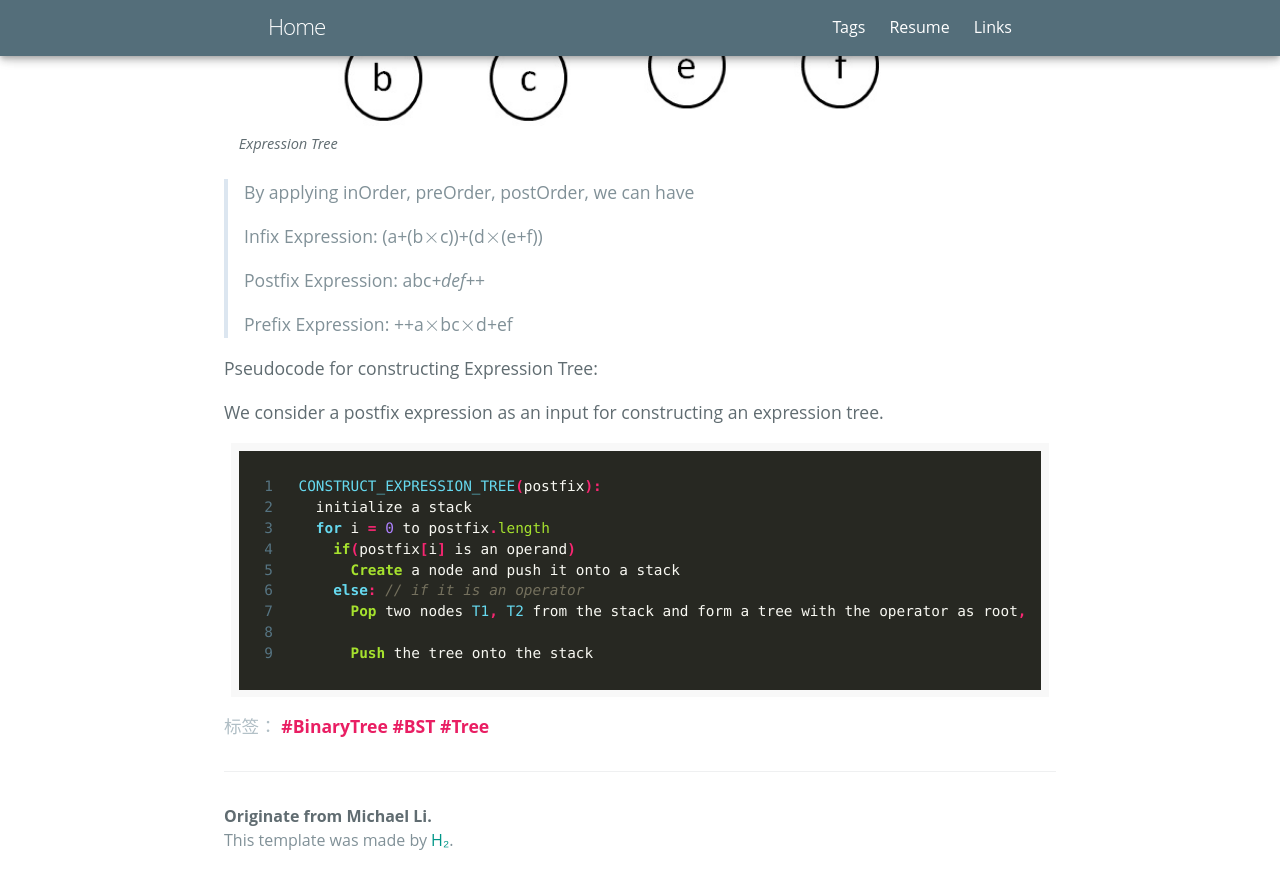
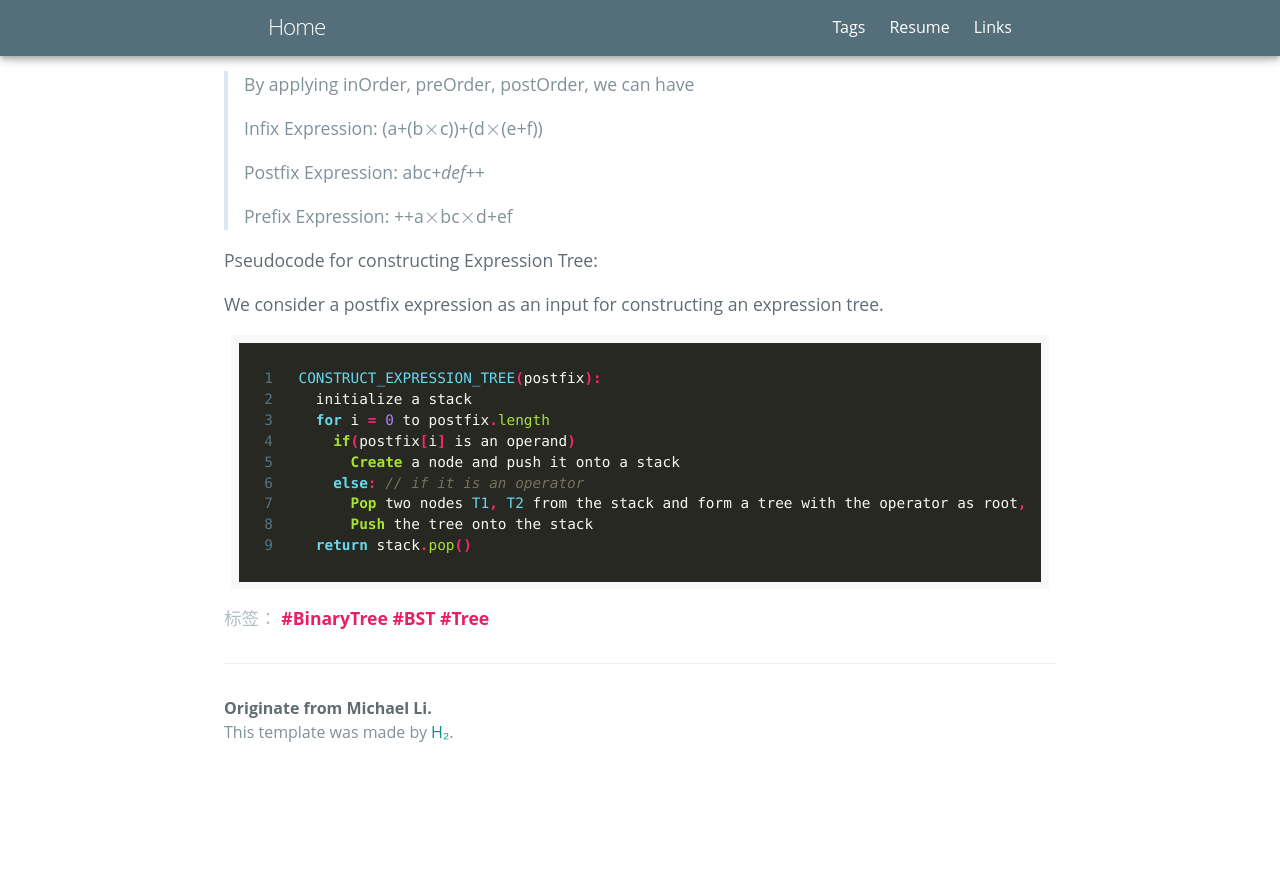
Before and after one commit to zl323/zl323.github.io, a Jekyll site: the page built from _posts/2020-05-22-Binary-Tree.md, in a window 1280 px wide and 900 px high, scrolled down 2395 px. Shown: the top 889 px of the window. Built offline with Jekyll 4.4.1, drawn with Linux system fonts in a browser that asks for light colours; some web fonts are replaced; formulas are drawn with MathJax 3; after the commit the page ends 3187 px from its top, so only the background shows below that.

Commit message:
edit binary tree

```diff
--- a/_posts/2020-05-22-Binary-Tree.md
+++ b/_posts/2020-05-22-Binary-Tree.md
@@ -73,7 +73,7 @@
 Here is an example of Expression Tree:
 
 <figure>
-    <img src="https://zl323.github.io/assets/postImg/expressionTree.jpg" alt="useful image" height="80%" width="80%">
+    <img src="https://zl323.github.io/assets/postImg/expressionTree.jpg" alt="useful image" height="60%" width="60%">
     <figcaption>Expression Tree</figcaption>
 </figure>
 
@@ -97,6 +97,6 @@
       Create a node and push it onto a stack
     else: // if it is an operator
       Pop two nodes T1, T2 from the stack and form a tree with the operator as root, T1 and T2 as left and right child.
-
       Push the tree onto the stack
+  return stack.pop()
 {% endhighlight %}
```
